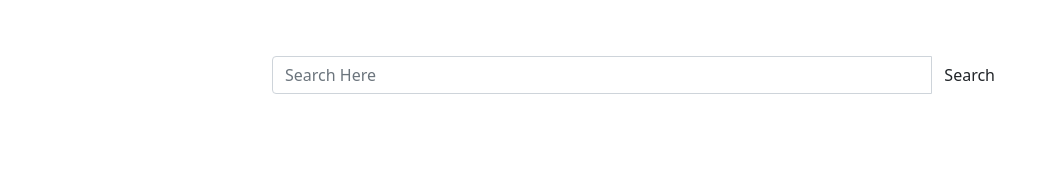
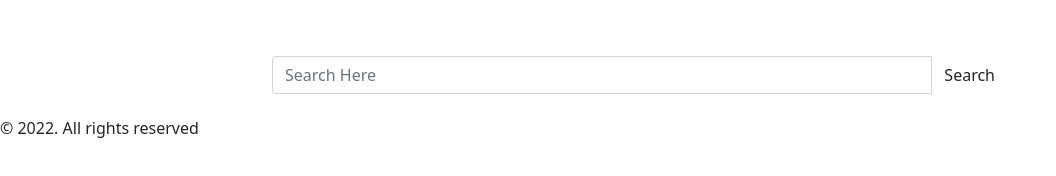
Before and after one commit to sadiaislam7210/phone-hunter, a plain HTML site: page index.html in a window 1280 px wide. Shown: the whole page, without its empty margins (0-1056 px from the left). Drawn offline with nearby package versions, Linux system fonts and the light colour scheme.

Commit message:
6th commit

```diff
--- a/index.html
+++ b/index.html
@@ -92,6 +92,11 @@
         </div>
     </main>
 
+ <!--===== Footer Section =====-->
+    <footer>
+        <p>&copy; 2022. All rights reserved</p>
+    </footer>
+
     <script src="https://cdn.jsdelivr.net/npm/bootstrap@5.1.3/dist/js/bootstrap.bundle.min.js"
         integrity="sha384-ka7Sk0Gln4gmtz2MlQnikT1wXgYsOg+OMhuP+IlRH9sENBO0LRn5q+8nbTov4+1p"
         crossorigin="anonymous"></script>
```
